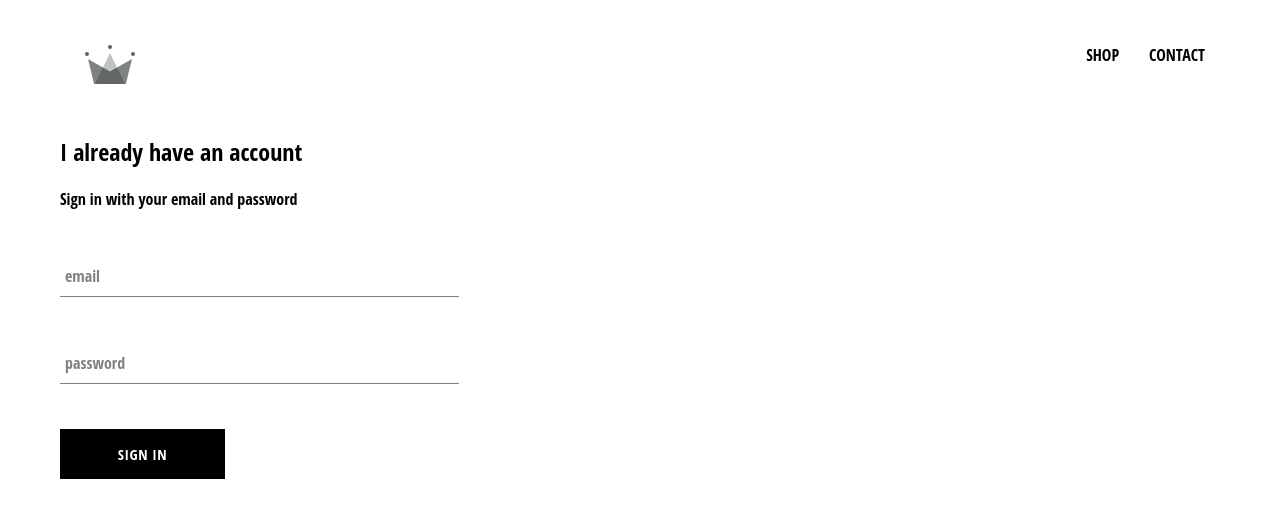
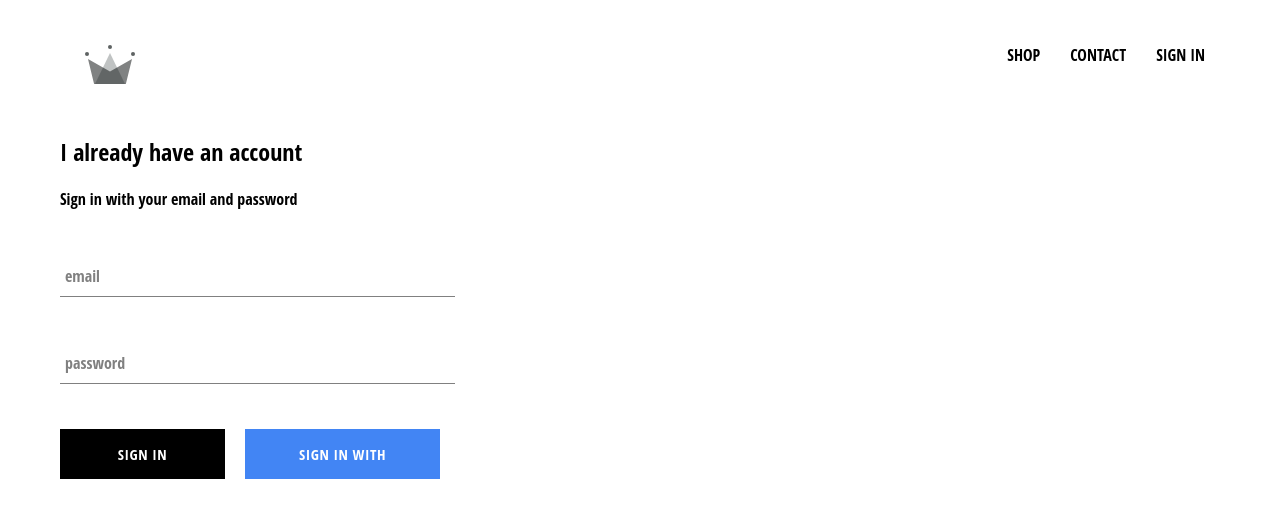
Before and after one commit to Twofacer/React-redux-shop, a React (Create React App) app: page /signin in a window 1280 px wide. Shown: the top 518 px of the page. Built offline with nearby package versions, Linux system fonts and the light colour scheme; no server answers.

Commit message:
add firebase auth

```diff
--- a/package.json
+++ b/package.json
@@ -6,6 +6,7 @@
     "@testing-library/jest-dom": "^5.15.0",
     "@testing-library/react": "^11.2.7",
     "@testing-library/user-event": "^12.8.3",
+    "firebase": "^9.6.6",
     "node-sass": "^4.11.0",
     "react": "^17.0.2",
     "react-dom": "^17.0.2",
--- a/src/App.js
+++ b/src/App.js
@@ -7,11 +7,35 @@
 import ShopPage from './pages/shop/shop.component';
 import SignInAndSignUpPage from './pages/sign-in-and-sign-up/sign-in-and-sign-up.component';
 import Header from './components/header/header.component';
+import { auth } from './firebase/firebase.utils';
 
-function App() {
+class App extends React.Component {
+  constructor() {
+    super();
+
+    this.state = {
+      currentUser: null
+    };
+  }
+
+  unsubscribeFromAuth = null;
+
+  componentDidMount() {
+    this.unsubscribeFromAuth = auth.onAuthStateChanged(user => {
+      this.setState({ currentUser: user });
+
+      console.log(user);
+    });
+  }
+
+  componentWillUnmount() {
+    this.unsubscribeFromAuth();
+  }
+
+  render() {
     return (
       <div>
-      <Header />
+        <Header currentUser={this.state.currentUser} />
         <Switch>
           <Route exact path='/' component={HomePage} />
           <Route path='/shop' component={ShopPage} />
@@ -20,5 +44,6 @@
       </div>
     );
   }
+}
 
 export default App;
--- a/src/components/custom-button/custom-buttom.styles.scss
+++ /dev/null
@@ -1,22 +0,0 @@
-.custom-button {
-    min-width: 165px;
-    width: auto;
-    height: 50px;
-    letter-spacing: 0.5px;
-    line-height: 50px;
-    padding: 0 35px 0 35px;
-    font-size: 15px;
-    background-color: black;
-    color: white;
-    text-transform: uppercase;
-    font-family: 'Open Sans Condensed';
-    font-weight: bolder;
-    border: none;
-    cursor: pointer;
-
-    &:hover {
-      background-color: white;
-      color: black;
-      border: 1px solid black;
-    }
-  }
--- a/src/components/custom-button/custom-button.component.jsx
+++ b/src/components/custom-button/custom-button.component.jsx
@@ -1,9 +1,12 @@
 import React from 'react';
 
-import './custom-buttom.styles.scss';
+import './custom-button.styles.scss';
 
-const CustomButton = ({ children, ...otherProps }) => (
-  <button className='custom-button' {...otherProps}>
+const CustomButton = ({ children, isGoogleSignIn, ...otherProps }) => (
+  <button
+    className={`${isGoogleSignIn ? 'google-sign-in' : ''} custom-button`}
+    {...otherProps}
+  >
     {children}
   </button>
 );
--- /dev/null
+++ b/src/components/custom-button/custom-button.styles.scss
@@ -0,0 +1,32 @@
+.custom-button {
+  min-width: 165px;
+  width: auto;
+  height: 50px;
+  letter-spacing: 0.5px;
+  line-height: 50px;
+  padding: 0 35px 0 35px;
+  font-size: 15px;
+  background-color: black;
+  color: white;
+  text-transform: uppercase;
+  font-family: 'Open Sans Condensed';
+  font-weight: bolder;
+  border: none;
+  cursor: pointer;
+
+  &:hover {
+    background-color: white;
+    color: black;
+    border: 1px solid black;
+  }
+
+  &.google-sign-in {
+    background-color: #4285f4;
+    color: white;
+    margin-left: 20px;
+    &:hover {
+      background-color: #357ae8;
+      border: none;
+    }
+  }
+}
--- a/src/components/header/header.component.jsx
+++ b/src/components/header/header.component.jsx
@@ -1,11 +1,13 @@
 import React from 'react';
 import { Link } from 'react-router-dom';
+
+import { auth } from '../../firebase/firebase.utils';
 
 import { ReactComponent as Logo } from '../../assets/crown.svg';
 
 import './header.styles.scss';
 
-const Header = () => (
+const Header = ({ currentUser }) => (
   <div className='header'>
     <Link className='logo-container' to='/'>
       <Logo className='logo' />
@@ -17,6 +19,15 @@
       <Link className='option' to='/shop'>
         CONTACT
       </Link>
+      {currentUser ? (
+        <div className='option' onClick={() => auth.signOut()}>
+          SIGN OUT
+        </div>
+      ) : (
+        <Link className='option' to='/signin'>
+          SIGN IN
+        </Link>
+      )}
     </div>
   </div>
 );
--- a/src/components/sign-in/sign-in.component.jsx
+++ b/src/components/sign-in/sign-in.component.jsx
@@ -2,6 +2,8 @@
 
 import FormInput from '../form-input/form-input.component';
 import CustomButton from '../custom-button/custom-button.component';
+
+import { signInWithGoogle } from '../../firebase/firebase.utils';
 
 import './sign-in.styles.scss';
 
@@ -50,7 +52,12 @@
             label='password'
             required
           />
-          <CustomButton type='submit'> Sign in </CustomButton>
+          <div className='buttons'>
+            <CustomButton type='submit'> Sign in </CustomButton>
+            <CustomButton onClick={signInWithGoogle} isGoogleSignIn>
+              Sign in with Google
+            </CustomButton>
+          </div>
         </form>
       </div>
     );
--- a/src/components/sign-in/sign-in.styles.scss
+++ b/src/components/sign-in/sign-in.styles.scss
@@ -1,5 +1,14 @@
 .sign-in {
-    width: 30vw;
+  width: 380px;
+  display: flex;
+  flex-direction: column;
+
+  .title {
+    margin: 10px 0;
+  }
+
+  .buttons {
     display: flex;
-    flex-direction: column;
+    justify-content: space-between;
   }
+}
--- /dev/null
+++ b/src/firebase/firebase.utils.js
@@ -0,0 +1,24 @@
+import firebase from 'firebase/compat/app';
+import 'firebase/compat/firestore';
+import 'firebase/compat/auth';
+
+const config = {
+  apiKey: 'AIzaSyCdHT-AYHXjF7wOrfAchX4PIm3cSj5tn14',
+  authDomain: 'crwn-db.firebaseapp.com',
+  databaseURL: 'https://crwn-db.firebaseio.com',
+  projectId: 'crwn-db',
+  storageBucket: 'crwn-db.appspot.com',
+  messagingSenderId: '850995411664',
+  appId: '1:850995411664:web:7ddc01d597846f65'
+};
+
+firebase.initializeApp(config);
+
+export const auth = firebase.auth();
+export const firestore = firebase.firestore();
+
+const provider = new firebase.auth.GoogleAuthProvider();
+provider.setCustomParameters({ prompt: 'select_account' });
+export const signInWithGoogle = () => auth.signInWithPopup(provider);
+
+export default firebase;
```
Also changed, not shown: 1 other file (tests, documents, lock files or other folders). Lines whose indentation alone changed are shown as unchanged.
